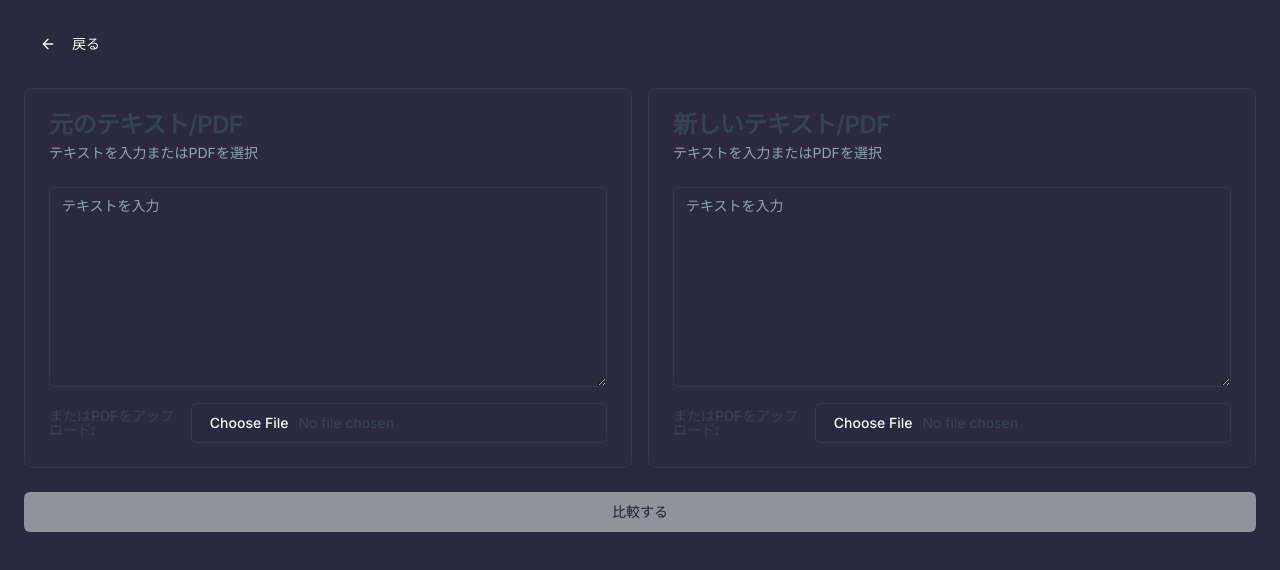
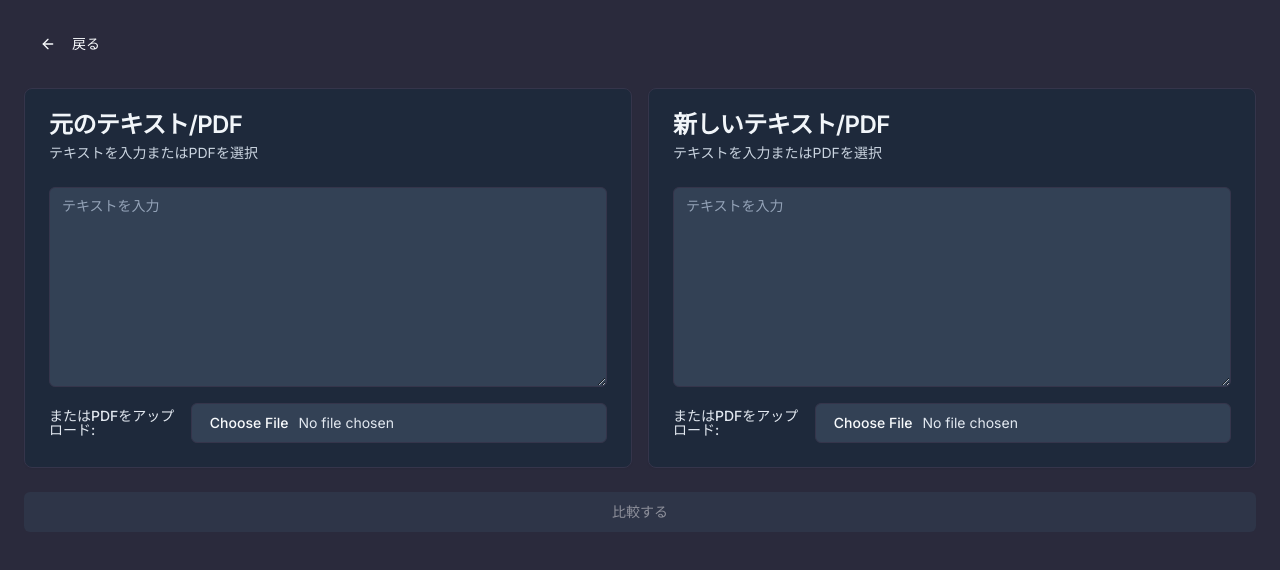
Before and after one commit to djishijima/gemini-genius-lab, a React (Vite) app: page /pdf-compare in a window 1280 px wide. Shown: the top 570 px of the page. Built offline with nearby package versions, Linux system fonts and the light colour scheme.

Commit message:
Improve text and list colors
This commit improves the colors of text and lists throughout the application.  No specific color changes are detailed here.

```diff
--- a/src/pages/PdfCompare.tsx
+++ b/src/pages/PdfCompare.tsx
@@ -184,27 +184,27 @@ export default function PdfCompare() {
             <div className="grid gap-6">
                 <div className="grid md:grid-cols-2 gap-4">
                     <div className="input-section-1">
-                        <Card>
+                        <Card className="bg-slate-800">
                             <CardHeader>
-                                <CardTitle className="text-gray-700">元のテキスト/PDF</CardTitle>
-                                <CardDescription>テキストを入力またはPDFを選択</CardDescription>
+                                <CardTitle className="text-slate-100">元のテキスト/PDF</CardTitle>
+                                <CardDescription className="text-slate-300">テキストを入力またはPDFを選択</CardDescription>
                             </CardHeader>
                             <CardContent className="space-y-4">
                                 <Textarea
                                     placeholder="テキストを入力"
                                     value={text1}
                                     onChange={(e) => setText1(e.target.value)}
-                                    className="min-h-[200px] text-gray-700"
+                                    className="min-h-[200px] text-slate-200 bg-slate-700 placeholder:text-slate-400"
                                 />
                                 <div className="flex items-center space-x-4">
-                                    <Label htmlFor="pdf1" className="text-gray-700">またはPDFをアップロード:</Label>
+                                    <Label htmlFor="pdf1" className="text-slate-200">またはPDFをアップロード:</Label>
                                     <Input
                                         type="file"
                                         id="pdf1"
                                         accept=".pdf,application/pdf"
                                         onChange={handlePdf1Change}
                                         ref={fileInput1Ref}
-                                        className="text-gray-700"
+                                        className="text-slate-200 bg-slate-700"
                                     />
                                 </div>
                             </CardContent>
@@ -212,27 +212,27 @@ export default function PdfCompare() {
                     </div>
 
                     <div className="input-section-2">
-                        <Card>
+                        <Card className="bg-slate-800">
                             <CardHeader>
-                                <CardTitle className="text-gray-700">新しいテキスト/PDF</CardTitle>
-                                <CardDescription>テキストを入力またはPDFを選択</CardDescription>
+                                <CardTitle className="text-slate-100">新しいテキスト/PDF</CardTitle>
+                                <CardDescription className="text-slate-300">テキストを入力またはPDFを選択</CardDescription>
                             </CardHeader>
                             <CardContent className="space-y-4">
                                 <Textarea
                                     placeholder="テキストを入力"
                                     value={text2}
                                     onChange={(e) => setText2(e.target.value)}
-                                    className="min-h-[200px] text-gray-700"
+                                    className="min-h-[200px] text-slate-200 bg-slate-700 placeholder:text-slate-400"
                                 />
                                 <div className="flex items-center space-x-4">
-                                    <Label htmlFor="pdf2" className="text-gray-700">またはPDFをアップロード:</Label>
+                                    <Label htmlFor="pdf2" className="text-slate-200">またはPDFをアップロード:</Label>
                                     <Input
                                         type="file"
                                         id="pdf2"
                                         accept=".pdf,application/pdf"
                                         onChange={handlePdf2Change}
                                         ref={fileInput2Ref}
-                                        className="text-gray-700"
+                                        className="text-slate-200 bg-slate-700"
                                     />
                                 </div>
                             </CardContent>
@@ -241,7 +241,7 @@ export default function PdfCompare() {
                 </div>
 
                 <Button
-                    className="compare-button"
+                    className="compare-button w-full bg-slate-700 hover:bg-slate-600 text-slate-100"
                     onClick={comparePdfs}
                     disabled={loading || (!text1 && !pdf1) || (!text2 && !pdf2)}
                 >
@@ -251,12 +251,12 @@ export default function PdfCompare() {
                 {differences.length > 0 && (
                     <div className="grid md:grid-cols-2 gap-6">
                         <div className="left-column space-y-6">
-                            <Card>
+                            <Card className="bg-slate-800">
                                 <CardHeader>
-                                    <CardTitle className="text-gray-700">オリジナルテキスト</CardTitle>
+                                    <CardTitle className="text-slate-100">オリジナルテキスト</CardTitle>
                                 </CardHeader>
                                 <CardContent>
-                                    <ScrollArea className="h-[500px] w-full rounded-md border">
+                                    <ScrollArea className="h-[500px] w-full rounded-md border border-slate-700">
                                         <div className="p-4">
                                             {pdf1Text.split('\n').map((line, index) => {
                                                 const lineNumber = index + 1;
@@ -269,7 +269,7 @@ export default function PdfCompare() {
                                                     <div
                                                         key={`original-line-${lineNumber}`}
                                                         id={`original-line-${lineNumber}`}
-                                                        className={`mb-2 text-gray-700 ${isDiffPresent ? 'bg-red-100 p-2 rounded' : ''}`}
+                                                        className={`mb-2 text-slate-200 ${isDiffPresent ? 'bg-red-900/50 p-2 rounded' : ''}`}
                                                     >
                                                         {line}
                                                     </div>
@@ -280,23 +280,23 @@ export default function PdfCompare() {
                                 </CardContent>
                             </Card>
 
-                            <Card>
+                            <Card className="bg-slate-800">
                                 <CardHeader>
-                                    <CardTitle className="text-gray-700">類似度</CardTitle>
+                                    <CardTitle className="text-slate-100">類似度</CardTitle>
                                 </CardHeader>
                                 <CardContent>
-                                    <p className="text-2xl font-bold text-gray-700">{similarityScore}%</p>
+                                    <p className="text-2xl font-bold text-slate-200">{similarityScore}%</p>
                                 </CardContent>
                             </Card>
                         </div>
 
                         <div className="right-column space-y-6">
-                            <Card>
+                            <Card className="bg-slate-800">
                                 <CardHeader>
-                                    <CardTitle className="text-gray-700">新規テキスト</CardTitle>
+                                    <CardTitle className="text-slate-100">新規テキスト</CardTitle>
                                 </CardHeader>
                                 <CardContent>
-                                    <ScrollArea className="h-[500px] w-full rounded-md border">
+                                    <ScrollArea className="h-[500px] w-full rounded-md border border-slate-700">
                                         <div className="p-4">
                                             {pdf2Text.split('\n').map((line, index) => {
                                                 const lineNumber = index + 1;
@@ -309,7 +309,7 @@ export default function PdfCompare() {
                                                     <div
                                                         key={`new-line-${lineNumber}`}
                                                         id={`new-line-${lineNumber}`}
-                                                        className={`mb-2 text-gray-700 ${isDiffPresent ? 'bg-green-100 p-2 rounded' : ''}`}
+                                                        className={`mb-2 text-slate-200 ${isDiffPresent ? 'bg-green-900/50 p-2 rounded' : ''}`}
                                                     >
                                                         {line}
                                                     </div>
@@ -320,10 +320,10 @@ export default function PdfCompare() {
                                 </CardContent>
                             </Card>
 
-                            <Card>
+                            <Card className="bg-slate-800">
                                 <CardHeader>
-                                    <CardTitle className="text-gray-700">変更点リスト</CardTitle>
-                                    <CardDescription>クリックでジャンプ</CardDescription>
+                                    <CardTitle className="text-slate-100">変更点リスト</CardTitle>
+                                    <CardDescription className="text-slate-300">クリックでジャンプ</CardDescription>
                                 </CardHeader>
                                 <CardContent>
                                     <div className="space-y-4">
@@ -335,17 +335,17 @@ export default function PdfCompare() {
                                                     key={`diff-${index}`}
                                                     onClick={() => jumpToDiff(index)}
                                                     className={`p-3 rounded-lg cursor-pointer transition-colors ${
-                                                        diff.added ? 'bg-green-50 hover:bg-green-100' :
-                                                        diff.removed ? 'bg-red-50 hover:bg-red-100' :
-                                                        'bg-gray-50 hover:bg-gray-100'
+                                                        diff.added ? 'bg-green-900/30 hover:bg-green-900/50' :
+                                                        diff.removed ? 'bg-red-900/30 hover:bg-red-900/50' :
+                                                        'bg-slate-700 hover:bg-slate-600'
                                                     }`}
                                                 >
                                                     <div className="flex items-start gap-2">
-                                                        {diff.added && <span className="text-green-600 font-semibold">追加:</span>}
-                                                        {diff.removed && <span className="text-red-600 font-semibold">削除:</span>}
+                                                        {diff.added && <span className="text-green-400 font-semibold">追加:</span>}
+                                                        {diff.removed && <span className="text-red-400 font-semibold">削除:</span>}
                                                         <div>
-                                                            <span className="text-sm text-gray-700 truncate">{diff.value}</span>
-                                                            <span className="text-xs text-gray-500 ml-2">
+                                                            <span className="text-sm text-slate-200 truncate">{diff.value}</span>
+                                                            <span className="text-xs text-slate-400 ml-2">
                                                                 {diff.added && addedLine ? `(Line: ${addedLine})` : null}
                                                                 {diff.removed && removedLine ? `(Line: ${removedLine})` : null}
                                                             </span>
```
